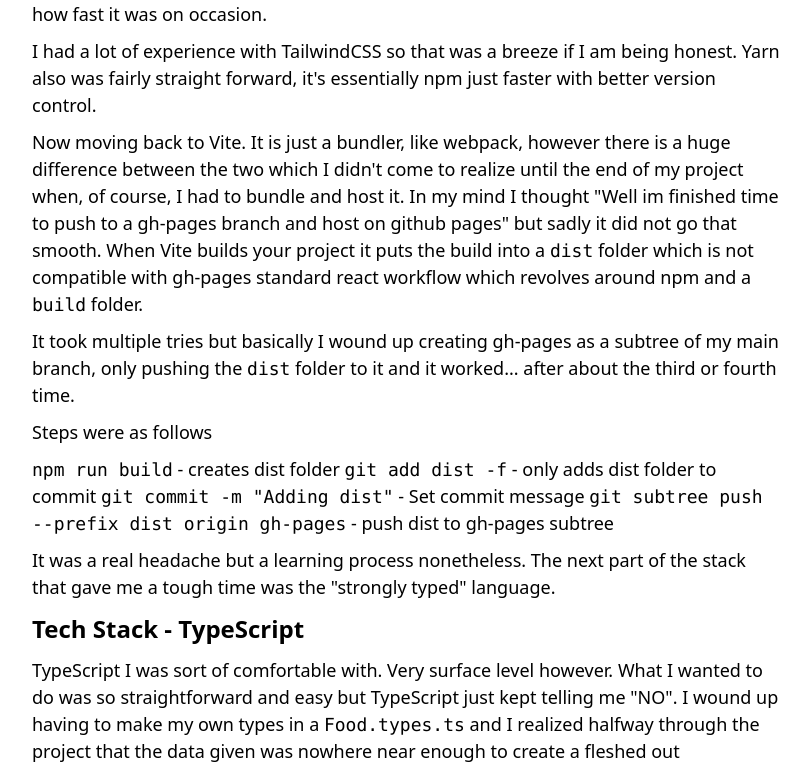
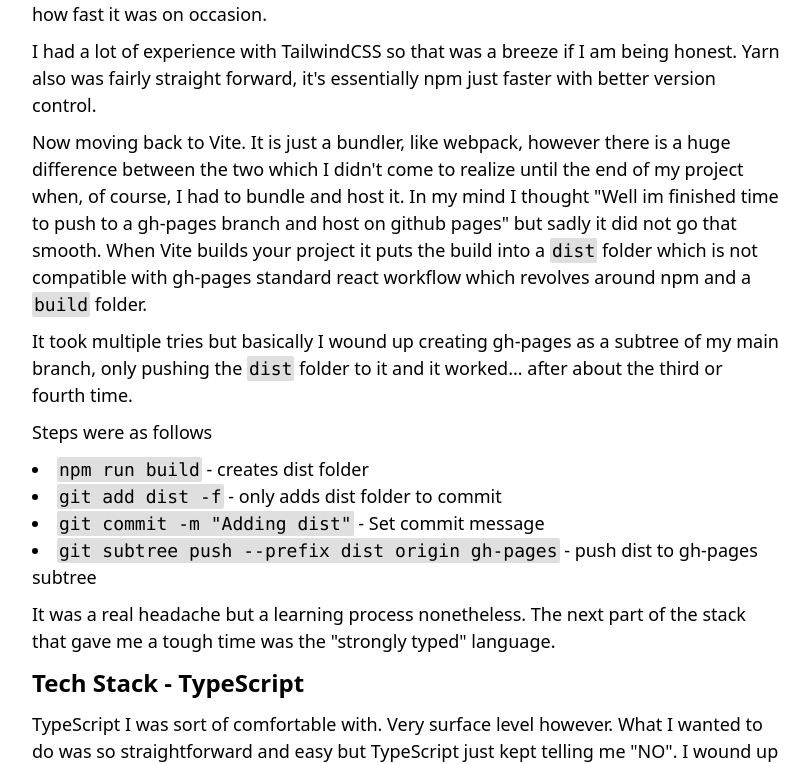
Before and after one commit to daedadev/Daedadev-Blog, a Next.js app: page /blog/chipotle-meal-generator in a window 1280 px wide. Shown: the part 2866-3630 px from the top of the page, without its empty margins (234-1044 px from the left). Built offline with nearby package versions, Linux system fonts and the light colour scheme.

Commit message:
Updating styling of code tags outside of pre tags

```diff
--- a/posts/chipotle-meal-generator.md
+++ b/posts/chipotle-meal-generator.md
@@ -101,10 +101,10 @@
 
 Steps were as follows
 
-`npm run build` - creates dist folder
-`git add dist -f` - only adds dist folder to commit
-`git commit -m "Adding dist"` - Set commit message
-`git subtree push --prefix dist origin gh-pages` - push dist to gh-pages subtree
+- `npm run build` - creates dist folder
+- `git add dist -f` - only adds dist folder to commit
+- `git commit -m "Adding dist"` - Set commit message
+- `git subtree push --prefix dist origin gh-pages` - push dist to gh-pages subtree
 
 It was a real headache but a learning process nonetheless. The next part of the stack that gave me a tough time was the "strongly typed" language.
 
--- a/styles/globals.css
+++ b/styles/globals.css
@@ -17,6 +17,18 @@
 ul {
   list-style: inside;
   list-style-type: disc;
+}
+
+#markdown-dark p code{
+  background-color: #001741;
+  padding: 2px;
+  border-radius: 2px;
+}
+
+#markdown-dark li code{
+  background-color: #001741;
+  padding: 2px;
+  border-radius: 2px;
 }
 
 #markdown-dark h2 {
@@ -60,6 +72,18 @@
 }
 
 /* -------------------------------------------------------- */
+
+#markdown-light p code{
+  background-color: #dfdfdf;
+  padding: 2px;
+  border-radius: 2px;
+}
+
+#markdown-light li code{
+  background-color: #dfdfdf;
+  padding: 2px;
+  border-radius: 2px;
+}
 
 #markdown-dark pre {
   color: #ffffff;
```
